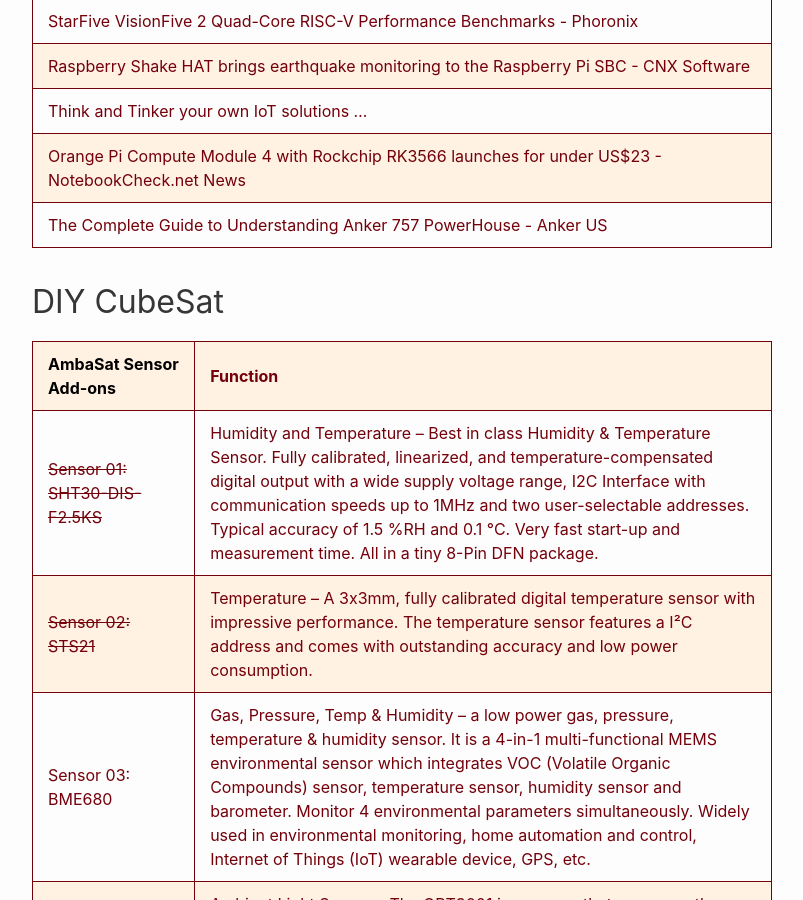
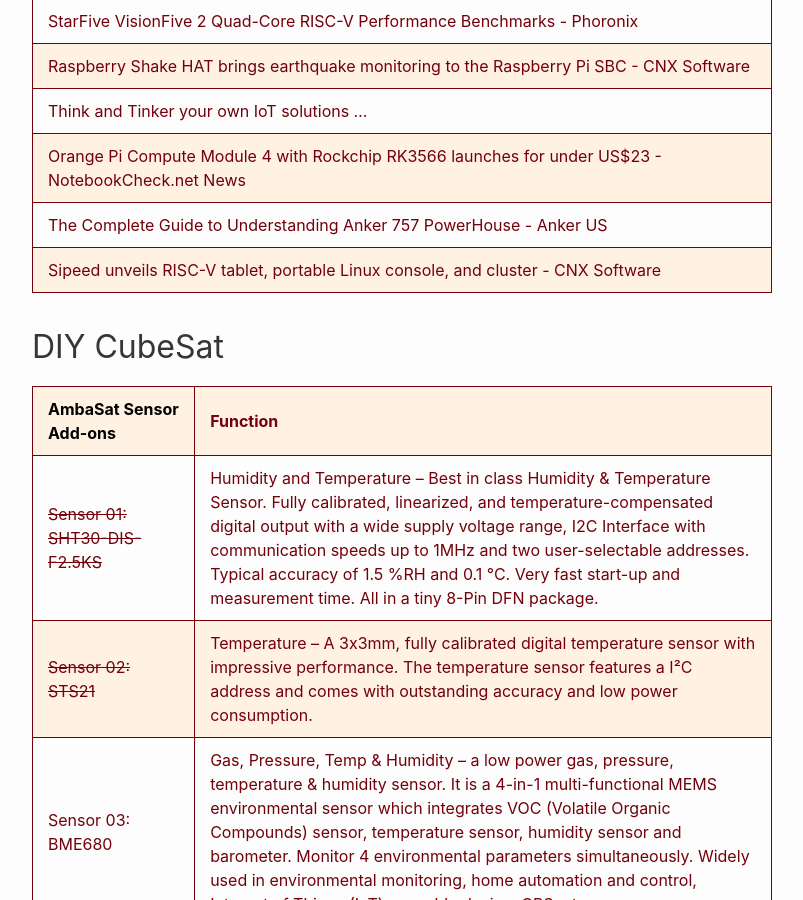
Before and after one commit to RalphHightower/RalphHightower, a Jekyll site: the page built from HardwareLinks.md, in a window 1280 px wide and 900 px high, scrolled down 27752 px. Shown: the whole window, without its empty margins (238-1041 px from the left). Built offline with Jekyll 4.4.1, drawn with Linux system fonts in a browser that asks for light colours; our own code applies the rules of GitHub Pages for plain Markdown files.

Commit message:
[docs](doc): Sipeed RISC-V tablet

```diff
--- a/HardwareLinks.md
+++ b/HardwareLinks.md
@@ -491,6 +491,7 @@
 | [Think and Tinker your own IoT solutions ...](https://www.eenewseurope.com/en/think-and-tinker-your-own-iot-solutions/ ) |
 | [Orange Pi Compute Module 4 with Rockchip RK3566 launches for under US$23 - NotebookCheck.net News](https://www.notebookcheck.net/Orange-Pi-Compute-Module-4-with-Rockchip-RK3566-launches-for-under-US-23.744503.0.html ) |
 | [The Complete Guide to Understanding Anker 757 PowerHouse - Anker US](https://www.anker.com/blogs/toplist/the-complete-guide-to-understanding-anker-757-powerhouse ) |
+| [Sipeed unveils RISC-V tablet, portable Linux console, and cluster - CNX Software](https://www.cnx-software.com/2023/08/28/sipeed-unveils-risc-v-tablet-portable-linux-console-and-cluster/ ) |
 
 [^21]: • 1.5GHz quad-core 64-bit ARM Cortex-A72 CPU (Roughly 3× performance)<br />• 1GB, 2GB, or 4GB of LPDDR4 SDRAM<br />• Full-throughput Gigabit Ethernet<br />• Dual-band 802.11ac wireless networking<br />• Bluetooth 5.0<br />• Two USB 3.0 and two USB 2.0 ports<br />• Dual monitor support, at resolutions up to 4K<br />• VideoCore VI graphics, supporting OpenGL ES 3.x<br />• 4Kp60 hardware decode of HEVC video<br />Complete compatibility with earlier Raspberry Pi products
 
```
